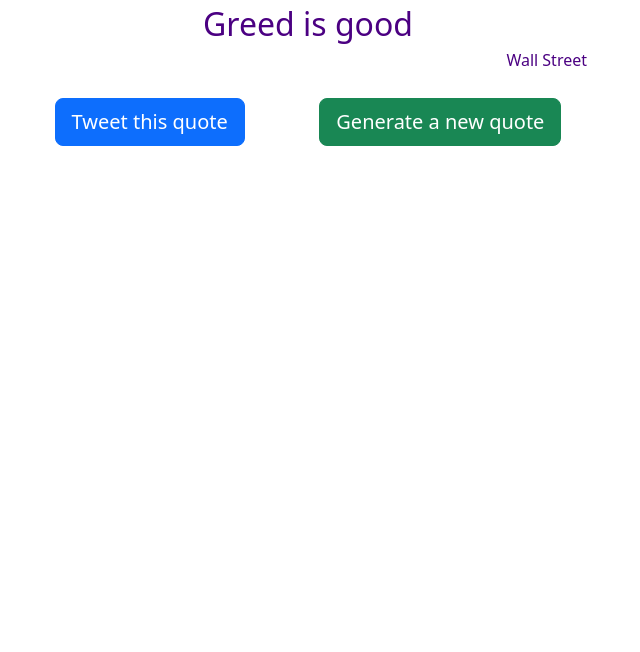
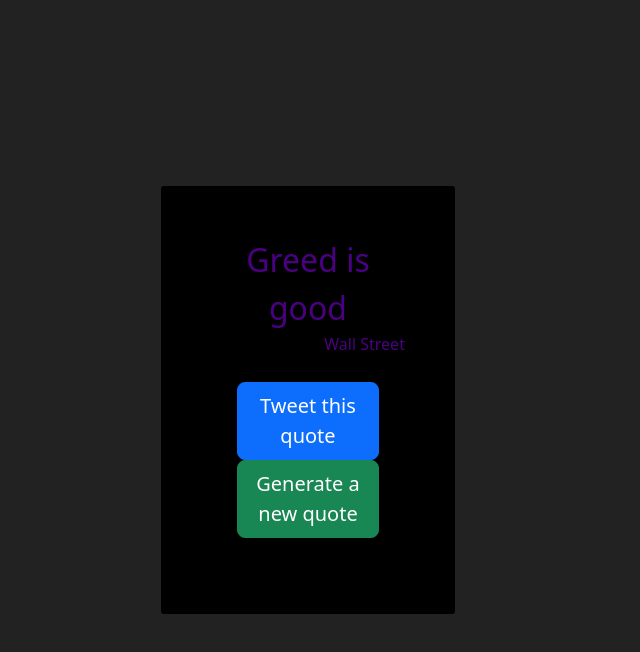
Before and after one commit to samjwu/QuoteDisplayer, a plain HTML site: page index.html in a window 1280 px wide. Shown: the whole page, without its empty margins (332-972 px from the left). Drawn offline with nearby package versions, Linux system fonts and the light colour scheme.

Commit message:
Change styles

```diff
--- a/css/style.css
+++ b/css/style.css
@@ -1,4 +1,9 @@
 body {
+    background-color: #222 !important;
+    display: flex;
+    justify-content: center;
+    align-items: center;
+    height: 100vh;
     padding: auto;
 }
 
@@ -7,6 +12,11 @@ body {
     padding: auto;
     text-align: center;
     width: 50%;
+    border-radius: 3px;
+    position: relative;
+    display: table;
+    background-color: #000;
+    padding: 50px 50px;
 }
 
 #text {
@@ -23,11 +33,3 @@ body {
     padding: 1vw;
     margin: 1vw;
 }
-
-#tweet-quote {
-    float: left;
-}
-
-#new-quote {
-    float: right;
-}
--- a/index.html
+++ b/index.html
@@ -13,7 +13,7 @@
 </head>
 
 <body>
-    <div class="container">
+    <div class="wrapper">
         <div id="quote-box">
             <div id="text"></div>
             <div id="author"></div>
--- a/js/colors.js
+++ b/js/colors.js
@@ -1,7 +1,7 @@
 var colors = [
   "red",
   "orange",
-  "#CCCC00",
+  "yellow",
   "green",
   "blue",
   "indigo",
```
